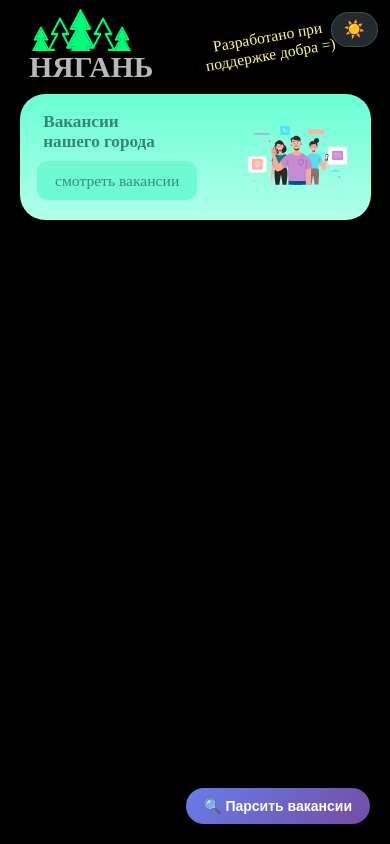
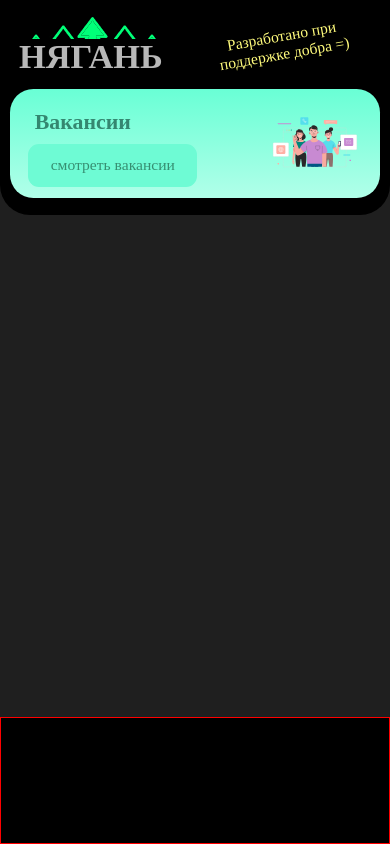
Before and after one commit to AkhmetovSR/ncity, a Next.js app: page / in a window 390 px wide. Built offline with nearby package versions, Linux system fonts and the light colour scheme.

Commit message:
23.05.2026

```diff
--- a/app/globals.css
+++ b/app/globals.css
@@ -61,7 +61,7 @@
   --bg-overlay: rgba(0, 0, 0, 0.15);
   --bg-content: rgba(255, 255, 255, 0.98);
   --bg-modal: rgba(255, 255, 255, 0.95);
-  --bg-card: #FFFFFF;
+  --bg-card: #1e1f22;
   --bg-card-hover: #F5F5F7;
   --text-primary: #1A2F2A;
   --text-secondary: #4A6B63;
@@ -91,6 +91,9 @@ body {
   max-width: 100vw;
   overflow-x: hidden;
   font-size: var(--scale);
+  background: #1D1F23;;
+  display: grid;
+  justify-items: center;
 }
 
 body {
--- a/app/layout.js
+++ b/app/layout.js
@@ -41,7 +41,7 @@ export default function RootLayout({children}) {
                 {/*<div className={s.Blocked}>Для просмотра, пожалуйста <br/>переверните устройство.</div>*/}
             </div>
         {/* 👇 Кнопка парсера */}
-        <ParserButton />
+        {/*<ParserButton />*/}
         {/*</Providers>*/}
         </body>
         </html>
--- a/app/layout.module.css
+++ b/app/layout.module.css
@@ -1,25 +1,47 @@
 .Main{
-    position: absolute;
+    /*position: absolute;*/
     width: 100%;
     height: 100%;
     background-color: #1D1F23;
     /*border: 2px solid red;*/
+    /*height: 100%;*/
+    /*width: 100%;*/
+    /*max-width: 500px;*/
+    overflow: hidden;
+    /*position: absolute;*/
+    display: grid;
 
+    justify-items: center;
+    z-index: 100;
+    /*border-radius: 2rem;*/
+    /*border: 1px solid rgba(255, 255, 255, 0.53);*/
+    /* Фон будет браться из глобальных переменных темы */
+    background: var(--bg-content);
 }
 .Content{
     display: grid;
-    height: 80%;
+    height: 100%;
     width: 100%;
     justify-items: center;
-    /*border: 2px solid blue;*/
+    /*border: 1px solid blue;*/
 }
 .Menu{
-    position: absolute;
+    /*position: absolute;*/
     width: 100%;
-    /*border: 2px solid yellow;*/
+    border: 1px solid red;
     /*height: 5%;*/
     bottom: 5%;
 }
 .Blocked{
 
 }
+
+/* Адаптив для ёлочки на мобильных */
+@media (max-width: 640px) {
+    .Main{
+        width: 100vw;
+        height: 100%;
+        grid-template-rows: 85% 15%;
+        /*border: 1px solid red;*/
+    }
+}
--- a/components/Home/Home.module.css
+++ b/components/Home/Home.module.css
@@ -3,18 +3,30 @@
 :local(.Home) {
     height: 100%;
     width: 100%;
-    max-width: 500px;
-    overflow: hidden;
-    position: absolute;
+    display: grid;
+    grid-template-rows: 30% 1fr;
+    /*padding: 0.5rem 1rem;*/
+    background: #1f1f1f;
+}
+:local(.Top) {
+    /*height: 100%;*/
+    position: relative;
+    background-color: #000000;
+    border-radius: 0 0 30px 30px;
+    display: grid;
+    align-items: start;
+    justify-items: center;
+    /*padding-top: 2%;*/
+}
+.TopContent{
+    height: 92%;
+    width: 95%;
+    /*border: 1px solid red;*/
     display: grid;
     justify-items: center;
-    z-index: 100;
-    border-radius: 2rem;
-    /*border: 1px solid rgba(255, 255, 255, 0.53);*/
-    /* Фон будет браться из глобальных переменных темы */
-    background: var(--bg-content);
+    grid-template-rows: 45% 1fr;
+    /*gap: 0.5rem;*/
 }
-
 /* Обёртка для кнопки темы - позиционируем в правом верхнем углу */
 :local(.themeButtonWrapper) {
     position: fixed;
--- a/components/Home/Home.tsx
+++ b/components/Home/Home.tsx
@@ -1,6 +1,6 @@
 'use client';
 import React from "react";
-import s from "./Home.module.css"
+import s from "@/components/Home/Home.module.css"
 import Title from "@/components/Home/Title/Title";
 import Job from "@/components/Home/Job/Job";
 import { AnimatePresence, motion } from "framer-motion";
@@ -10,12 +10,18 @@ export default function Home() {
     return (
         <AnimatePresence>
             <div className={s.Home}>
-                {/* Кнопка переключения темы в правом верхнем углу */}
-                <div className={s.themeButtonWrapper}>
-                    <DarkWhiteTheme />
+                <div className={s.Top}>
+                    <div className={s.TopContent}>
+                        {/* Кнопка переключения темы в правом верхнем углу */}
+                        <div className={s.themeButtonWrapper}>
+                            {/*<DarkWhiteTheme />*/}
+                        </div>
+                        <Title />
+                        <Job />
+                    </div>
+
                 </div>
-                <Title />
-                <Job />
+                <div></div>
             </div>
         </AnimatePresence>
     );
--- a/components/Home/Job/Job.module.css
+++ b/components/Home/Job/Job.module.css
@@ -1,10 +1,11 @@
 .Vacancy{
-    height: 15%;
-    width: 90%;
+    height: 100%;
+    width: 100%;
     overflow: hidden;
-    position: absolute;
-    top: 6rem;
-    border-radius: 25px;
+    /*position: relative;*/
+    /*bottom: 0;*/
+    /*top: 6rem;*/
+    border-radius: 1.5rem;
     /*border: 1px solid red;*/
     /*background-color: #20c997;*/
     /*padding: rem;*/
@@ -37,28 +38,28 @@
 .Content {
     /*position: relative;*/
     width: 90%;
-    height: 85%;
-
-    /*border: 1px solid red;*/
+    height: 80%;
     overflow: hidden;
 }
 .Link{
     height: 100%;
     width: 100%;
     display: grid;
+    /*border: 1px solid red;*/
     grid-template-columns: 65% 35%;
 }
 .Left {
     display: grid;
-    grid-template-rows: 60% 40%;
-    height: 90%;
+    grid-template-rows: 50% 50%;
+    height: 100%;
     width: 100%;
     justify-items: start;
     /*border: 1px solid red;*/
 }
 .Title {
-    width: 78%;
-    font-size: 1.1rem;
+    width: 100%;
+    font-size: 1.4rem;
+    line-height: 0;
     font-family: Mon;
     font-weight: bold;
     color: #348770;
@@ -87,10 +88,12 @@
     width: 100%;
     display: grid;
     /*border: 1px solid red;*/
-    align-items: center;
+    /*align-items: center;*/
     justify-items: end;
+    overflow: hidden;
 }
 .WorkImg {
+    width: 80%;
     overflow: hidden;
     /*height: 5rem;*/
     /*width: 5rem;*/
--- a/components/Home/Job/Job.tsx
+++ b/components/Home/Job/Job.tsx
@@ -13,7 +13,7 @@ export default function Job() {
                 <motion.div className={s.Content} initial={{opacity: 0}} animate={{opacity: 1}} transition={{delay: 0.2}}>
                     <Link href="/vacancy" style={{ textDecoration: 'none' }} className={s.Link}>
                     <div className={s.Left}>
-                        <div className={s.Title}>Вакансии <br/>нашего города</div>
+                        <div className={s.Title}>Вакансии</div>
                         <div className={s.SearchJob}>смотреть вакансии</div>
                     </div>
                     <div className={s.Right}>
--- a/components/Home/Job/VacancyList/VacancyList.module.css
+++ b/components/Home/Job/VacancyList/VacancyList.module.css
@@ -11,7 +11,8 @@
     display: grid;
     justify-items: center;
     align-items: center;
-    background: var(--bg-content);
+    /*background: var(--bg-content);*/
+    background: rgba(0, 0, 0, 0);
     backdrop-filter: blur(2px);
     overflow: hidden;
 }
--- a/components/Home/Job/VacancyList/VacancyList.tsx
+++ b/components/Home/Job/VacancyList/VacancyList.tsx
@@ -243,8 +243,8 @@ export default function VacancyList() {
 
     // === ОСНОВНОЙ UI: СПИСОК ВАКАНСИЙ ===
     return (
-        <motion.div className={s.fullscreenOverlay} layoutId="vacancy"  initial={{opacity: 0}} animate={{opacity: 1}} transition={{ duration: 0.2, ease: "easeOut", type: "tween" }} exit={{opacity: 0}}>
-            <motion.div className={s.fullscreenContent} onClick={(e) => e.stopPropagation()}>
+        <motion.div className={s.fullscreenOverlay}  layoutId="vacancy">
+            <motion.div className={s.fullscreenContent} onClick={(e) => e.stopPropagation()}   initial={{opacity: 0}} animate={{opacity: 1}} transition={{ duration: 0.2, ease: "easeOut", type: "tween" }} exit={{opacity: 0}}>
                 <motion.div className={s.contentWrapper} initial={{opacity: 0}} animate={{opacity: 1}} transition={{delay: 0.2}}>
                     {/* ХЕДЕР */}
                     <div className={s.header}>
--- a/components/Home/Title/Title.module.css
+++ b/components/Home/Title/Title.module.css
@@ -1,44 +1,47 @@
 .Title{
-    width: 100%;
-    height: 6rem;
-    grid-column: 1 / -1;
+    height: 100%;
+    width: 95%;
+    /*height: 5rem;*/
+    /*grid-column: 1 / -1;*/
     /*padding: 3% 0;*/
     /*border: 1px solid red;*/
     display: grid;
     align-items: center;
     justify-items: center;
     overflow: hidden;
-    user-select: none;
-    -webkit-user-select: none; /* Chrome/Safari */
-    -moz-user-select: none; /* Firefox */
-    -ms-user-select: none; /* IE/Edge */
-    -webkit-user-drag: none;
+    /*user-select: none;*/
+    /*-webkit-user-select: none; !* Chrome/Safari *!*/
+    /*-moz-user-select: none; !* Firefox *!*/
+    /*-ms-user-select: none; !* IE/Edge *!*/
+    /*-webkit-user-drag: none;*/
 }
 .TitleContent{
     /*border: 1px solid red;*/
-    width: 85%;
-    height: 80%;
+    /*width: 85%;*/
+    /*height: 80%;*/
     display: grid;
-    /*align-items: center;*/
-    grid-template-columns: 45% 55%;
+    overflow: hidden;
+    align-items: center;
+    grid-template-columns: 1fr 1fr;
 }
 .Label{
     width: 100%;
     /*border: 1px solid red;*/
     display: grid;
+    grid-template-rows: 40% 60%;
     align-items: end;
     overflow: hidden;
 }
 .MountainImg{
     overflow: hidden;
-    width: 70%;
+    width: 100%;
     height: 100%;
     /*border: 1px solid red;*/
     display: grid;
-    align-items: end;
+    align-items: start;
 }
 .iconImage{
-    width: 100%;
+    /*width: 100%;*/
     /*opacity: 40%;*/
 }
 
@@ -46,12 +49,13 @@
     /*border: 1px solid blue;*/
     height: 100%;
     display: grid;
-    align-items: start;
+    align-items: center;
     font-family: var(--klab);
-    font-size: 1.9rem;
+    font-size: 2.2rem;
+    line-height: 0;
     font-weight: bold;
     color: #b8b8b8;
-    text-shadow: 2px 2px 4px rgba(0, 0, 0, 0.5);
+    /*text-shadow: 2px 2px 4px rgba(0, 0, 0, 0.5);*/
     /*margin-bottom: 10px;*/
 }
 .Dobro{
@@ -70,42 +74,7 @@
 /*    color: white;*/
 /*    text-shadow: 1px 1px 2px rgba(0, 0, 0, 0.5);*/
 /*}*/
-.tree {
-    display: flex;
-    flex-direction: column;
-    align-items: center;
-    margin-top: 20px;
-}
 
-/* Верхний ярус */
-.top {
-    width: 0;
-    height: 0;
-    border-left: 1.2rem solid transparent;
-    border-right: 1.2rem solid transparent;
-    border-bottom: 1.5rem solid #4caf50;
-    margin-top: -10px;
-}
-
-/* Средний ярус */
-.middle {
-    width: 0;
-    height: 0;
-    border-left: 1.2rem solid transparent;
-    border-right: 1.2rem solid transparent;
-    border-bottom: 1.5rem solid #4caf50;
-    margin-top: -10px;
-}
-
-/* Нижний ярус */
-.bottom {
-    width: 0;
-    height: 0;
-    border-left: 1.2rem solid transparent;
-    border-right: 1.2rem solid transparent;
-    border-bottom: 1.5rem solid #4caf50;
-    margin-top: -10px;
-}
 
 /*!* Ствол *!*/
 /*.trunk {*/
--- a/components/Menu/Menu.module.css
+++ b/components/Menu/Menu.module.css
@@ -1,3 +1,5 @@
 .Menu{
-    /*border: 2px solid red;*/
+    height: 100%;
+    width: 100%;
+    /*border: 1px solid red;*/
 }
--- a/next.config.ts
+++ b/next.config.ts
@@ -4,7 +4,7 @@ const nextConfig: NextConfig = {
     reactStrictMode: true,
 
     // Разрешаем доступ с других устройств в локальной сети
-    allowedDevOrigins: ['192.168.0.109', '*.local']
+    allowedDevOrigins: ['192.168.0.102', '*.local']
 };
 
 export default nextConfig;
```
